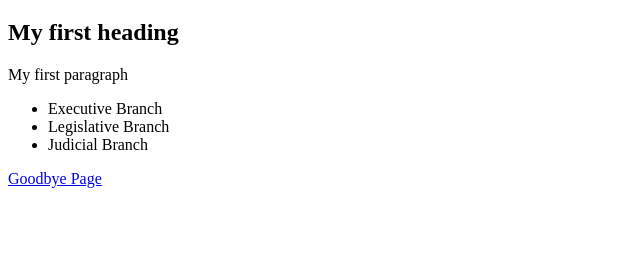
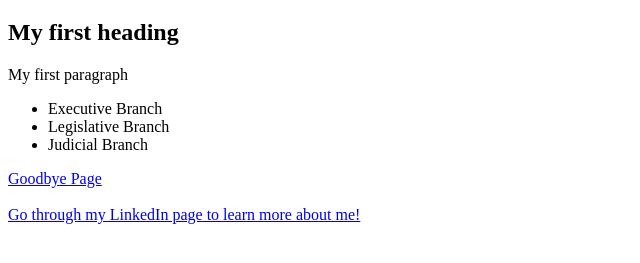
Before and after one commit to abdullahkhan91/abdullah-simple-website, a plain HTML site: page index.html in a window 1280 px wide. Shown: the part 61-324 px from the top of the page, without its empty margins (0-640 px from the left). Drawn offline with Linux system fonts and the light colour scheme.

Commit message:
add linkedin link to the website homepage

```diff
--- a/index.html
+++ b/index.html
@@ -14,5 +14,7 @@
 </ul>
 
 <a href="goodbye.html"> Goodbye Page </a>
+<br><br>
+<a href="www.linkedin.com/in/abdullah-ali-khan"> Go through my LinkedIn page to learn more about me! </a>
 </body>
 </html>
```
